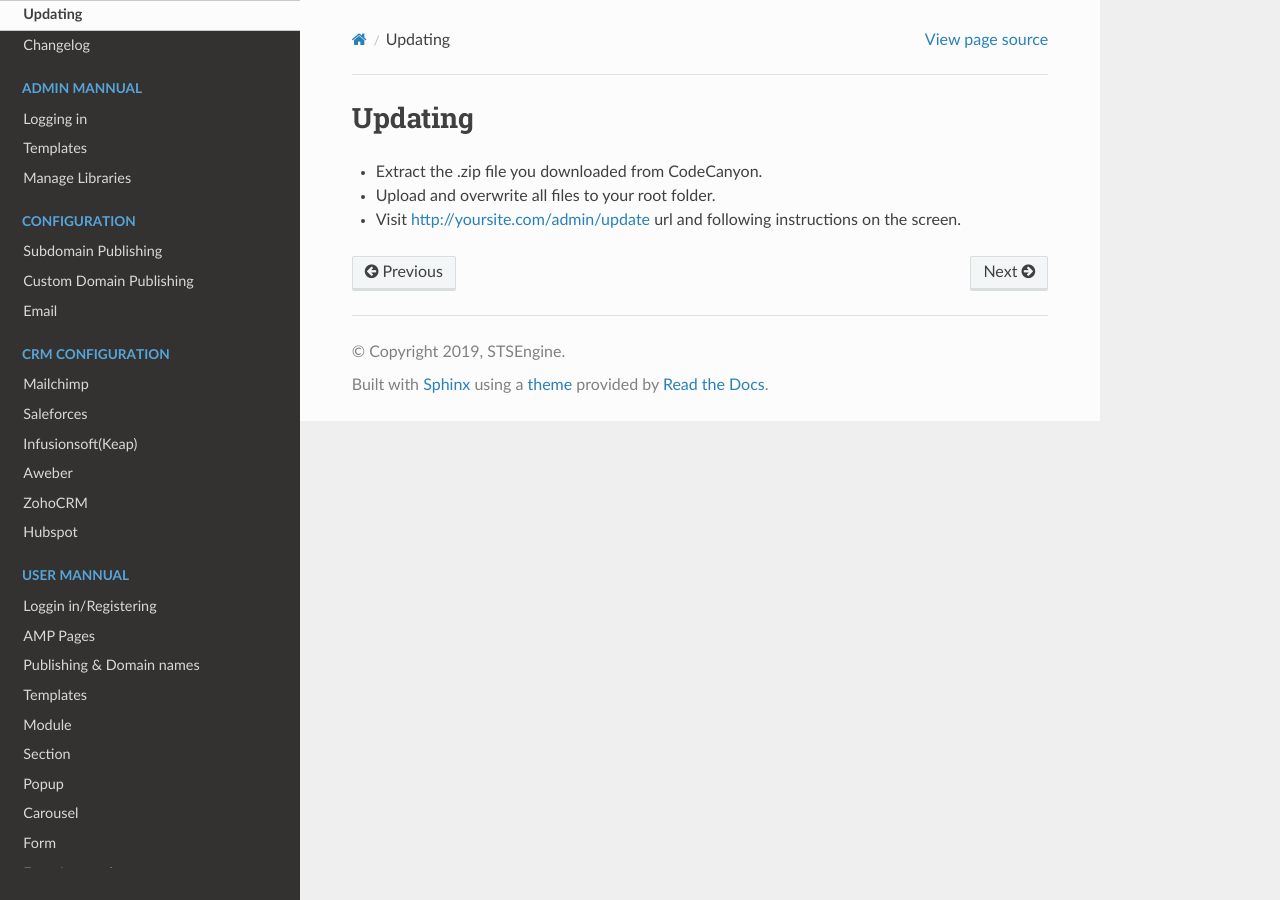
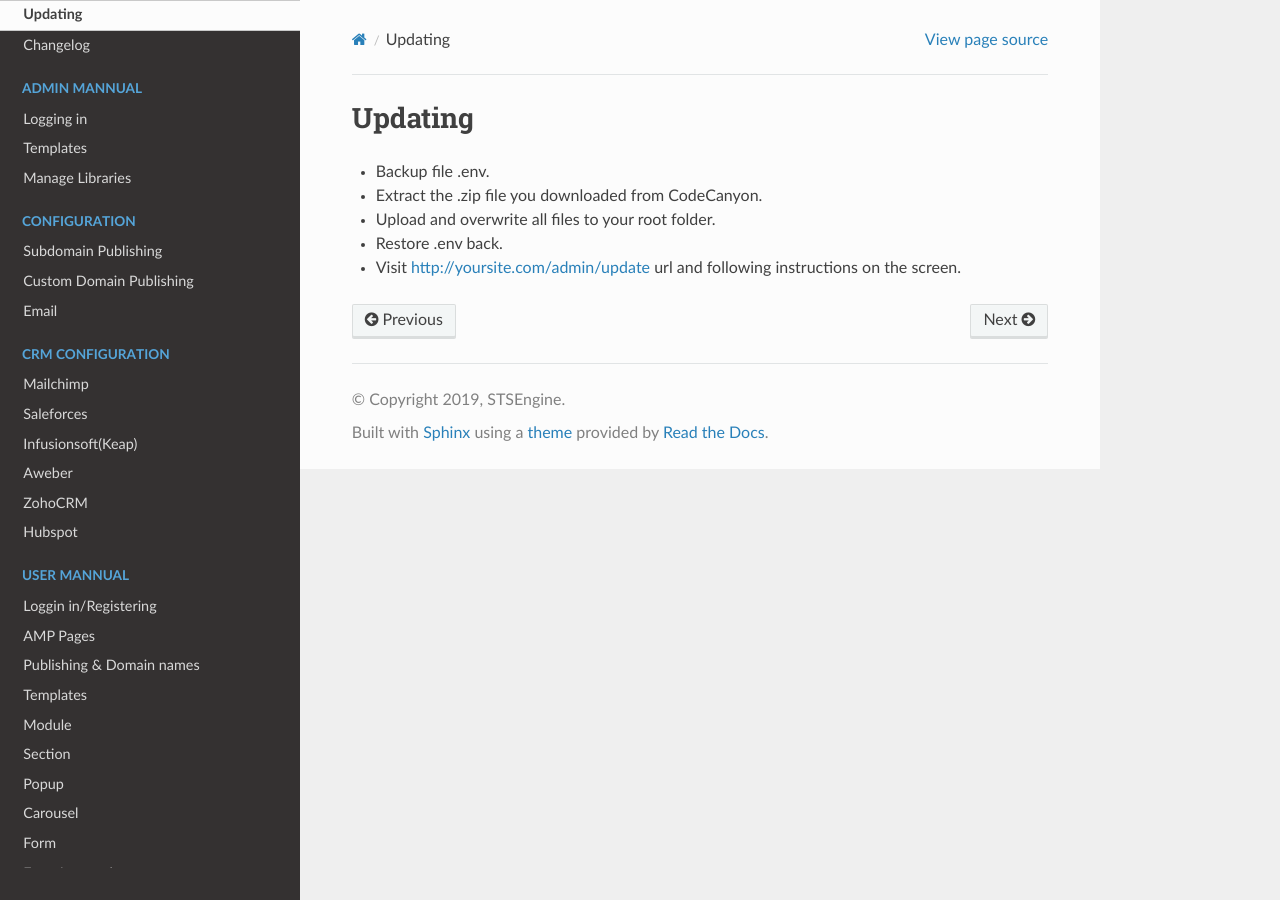
Before and after one commit to logozadocs/-ampbuilder-docs-en, a Sphinx documentation site: the page built from source/_install/updating.rst, in a window 1280 px wide. Built offline with Sphinx 7.4.7 and the Read the Docs theme 2.0.0, drawn with Linux system fonts in a browser that asks for light colours; pages that are not in the unit, such as notebooks, are missing from menus.

Commit message:
no message

```diff
--- a/source/_install/updating.rst
+++ b/source/_install/updating.rst
@@ -1,9 +1,12 @@
 Updating
 ==============
 
+-  Backup file .env.
 
 -  Extract the .zip file you downloaded from CodeCanyon.
 
 -  Upload and overwrite all files to your root folder.
 
+-  Restore .env back.
+
 - Visit http://yoursite.com/admin/update url and following instructions on the screen.
```
